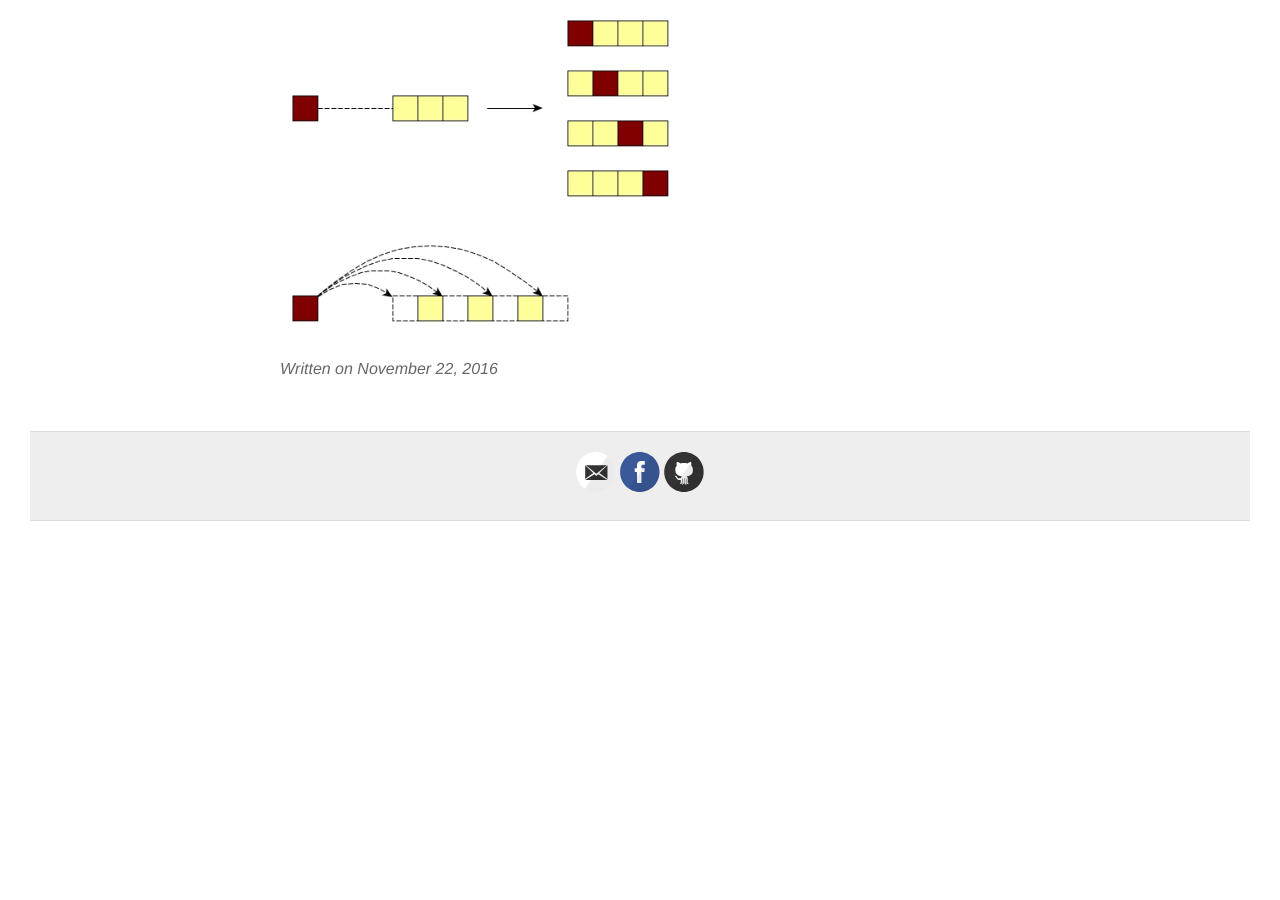
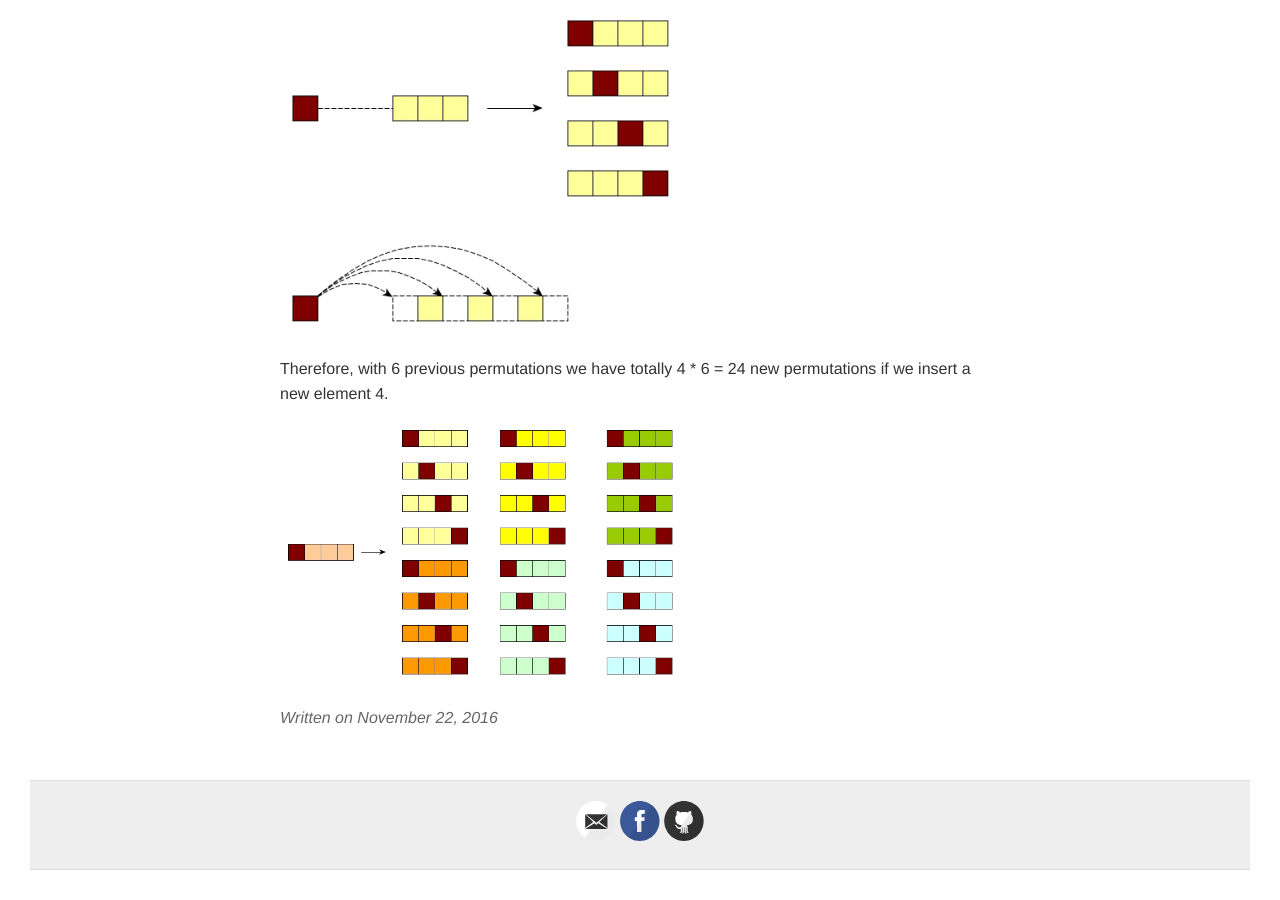
Before and after one commit to channgo2203/channgo2203.github.io, a Jekyll site: the page built from _posts/2016-11-22-permutations.md, in a window 1280 px wide and 900 px high, scrolled down 690 px. Built offline with Jekyll 4.4.1, drawn with Linux system fonts in a browser that asks for light colours; comment, search, counter and statistics services are not loaded; before the commit the page ends 1241 px from its top, so only the background shows below that.

Commit message:
add figs

```diff
--- a/_posts/2016-11-22-permutations.md
+++ b/_posts/2016-11-22-permutations.md
@@ -15,3 +15,7 @@ So now what if we put a new element, say 4, into the set of 4 elements [1;2;3;4]
 Let's see how a new element is inserted into a permutation. Consider a permutation of 3 elements [1;2;3], there are 4 possible positions (before 1, 2, 3, and after 3) to insert 4 as shown in the figure.
 
 [<img src="{{ site.baseurl }}/images/permutations_1.jpg" alt="Insert a new element" style="width: 400px;"/>]({{ site.baseurl }}/)
+
+Therefore, with 6 previous permutations we have totally 4 * 6 = 24 new permutations if we insert a new element 4.
+
+[<img src="{{ site.baseurl }}/images/permutations_2.jpg" alt="Insert a new element" style="width: 400px;"/>]({{ site.baseurl }}/)
```
Also changed, not shown: images/permutations_2.jpg (added).
